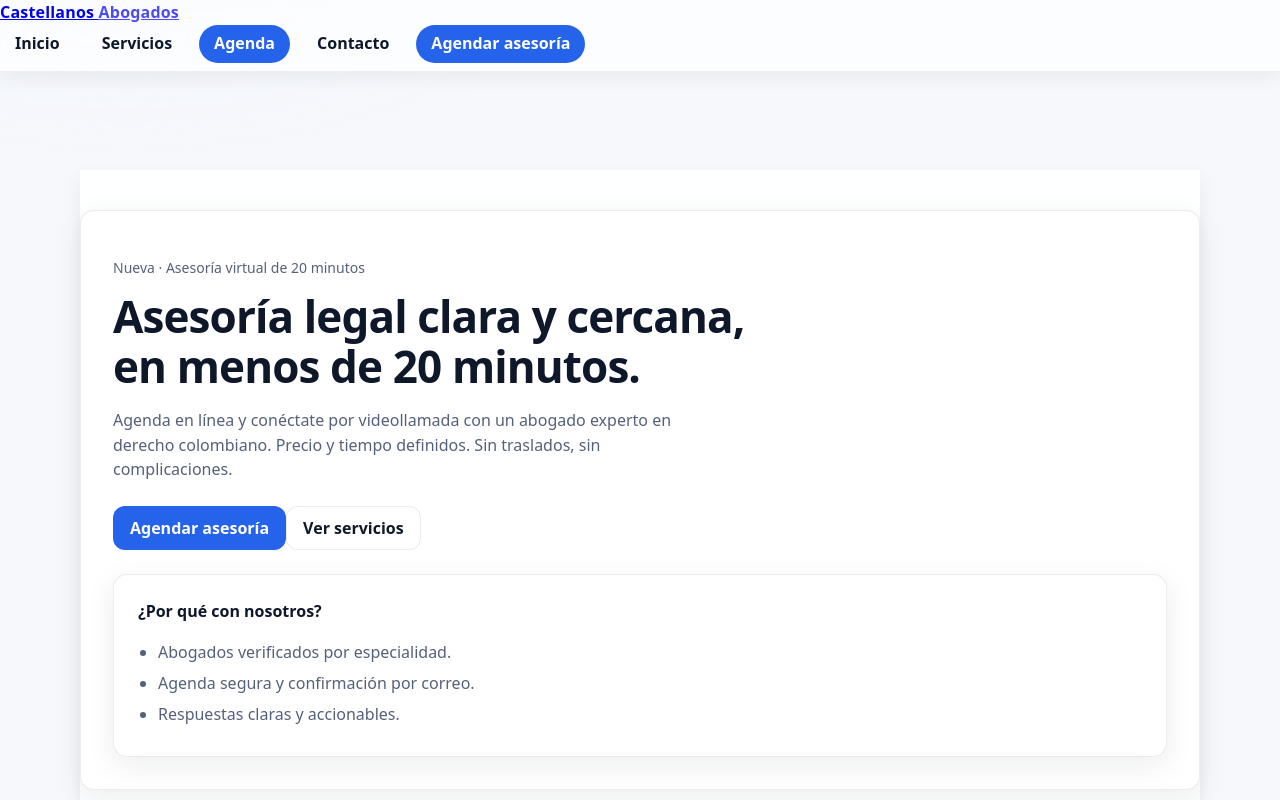
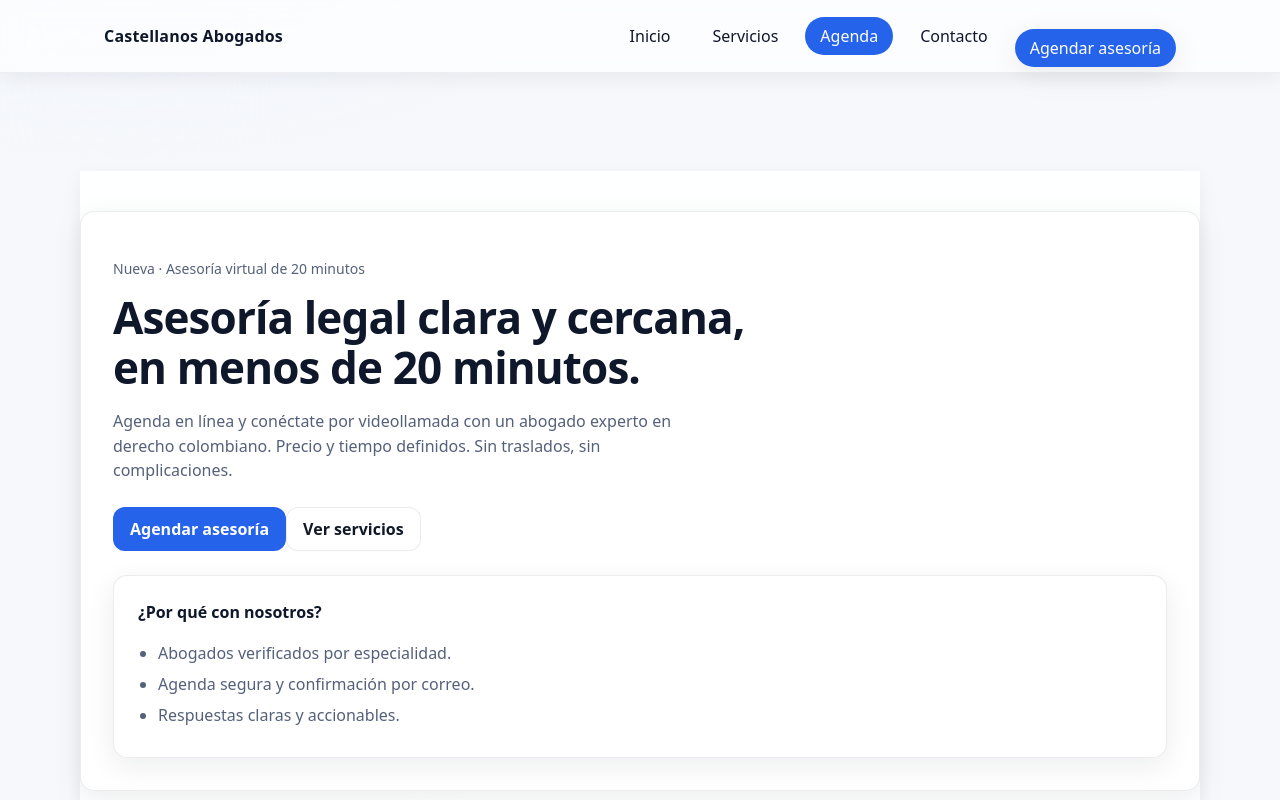
Before and after one commit to jjonnas1/castellanosabogados, a Next.js app: page / in a window 1280 px wide. Shown: the top 800 px of the page. Built offline with nearby package versions, Linux system fonts and the light colour scheme.

Commit message:
Update SiteHeader.tsx

```diff
--- a/app/components/SiteHeader.tsx
+++ b/app/components/SiteHeader.tsx
@@ -1,65 +1,23 @@
 "use client";
 
 import Link from "next/link";
-import { usePathname } from "next/navigation";
-import { useState, useEffect } from "react";
-
-function NavLink({
-  href,
-  children,
-}: {
-  href: string;
-  children: React.ReactNode;
-}) {
-  const pathname = usePathname();
-  const isActive =
-    href === "/"
-      ? pathname === "/"
-      : pathname === href || pathname.startsWith(href + "/");
-
-  return (
-    <Link
-      href={href}
-      aria-current={isActive ? "page" : undefined}
-      className={
-        "btn btn-ghost" +
-        (isActive ? " btn-ghost--active" : "")
-      }
-    >
-      {children}
-    </Link>
-  );
-}
 
 export default function SiteHeader() {
-  const [open, setOpen] = useState(false);
-
-  useEffect(() => {
-    if (!open) return;
-    const onKey = (e: KeyboardEvent) => {
-      if (e.key === "Escape") setOpen(false);
-    };
-    window.addEventListener("keydown", onKey);
-    return () => window.removeEventListener("keydown", onKey);
-  }, [open]);
-
   return (
     <header className="site-header">
-      <div className="brand">
-        <Link href="/" className="link brand__fallback">
-          Castellanos <span style={{ opacity: 0.7 }}>Abogados</span>
-        </Link>
+      <div className="wrap">
+        <div className="brand">Castellanos Abogados</div>
+
+        <nav className="nav">
+          <Link href="/">Inicio</Link>
+          <Link href="/servicios">Servicios</Link>
+          <Link href="/agenda">Agenda</Link>
+          <Link href="/contacto">Contacto</Link>
+          <Link href="/agenda" className="cta">
+            Agendar asesoría
+          </Link>
+        </nav>
       </div>
-
-      <nav className="nav" aria-label="Principal">
-        <NavLink href="/">Inicio</NavLink>
-        <NavLink href="/servicios">Servicios</NavLink>
-        <NavLink href="/agenda">Agenda</NavLink>
-        <NavLink href="/contacto">Contacto</NavLink>
-        <Link href="/agenda" className="btn btn--primary btn--lg">
-          Agendar asesoría
-        </Link>
-      </nav>
     </header>
   );
 }
```
